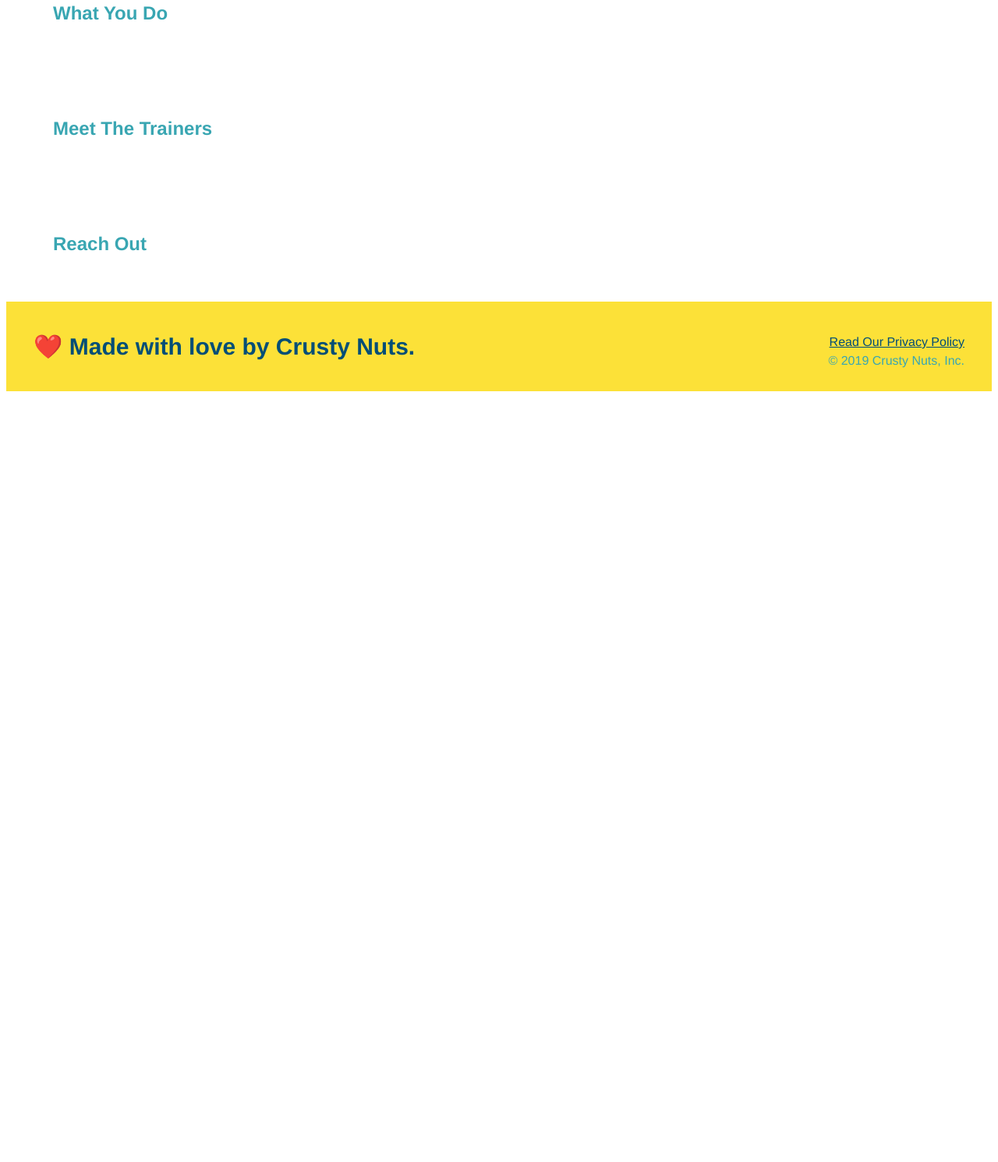
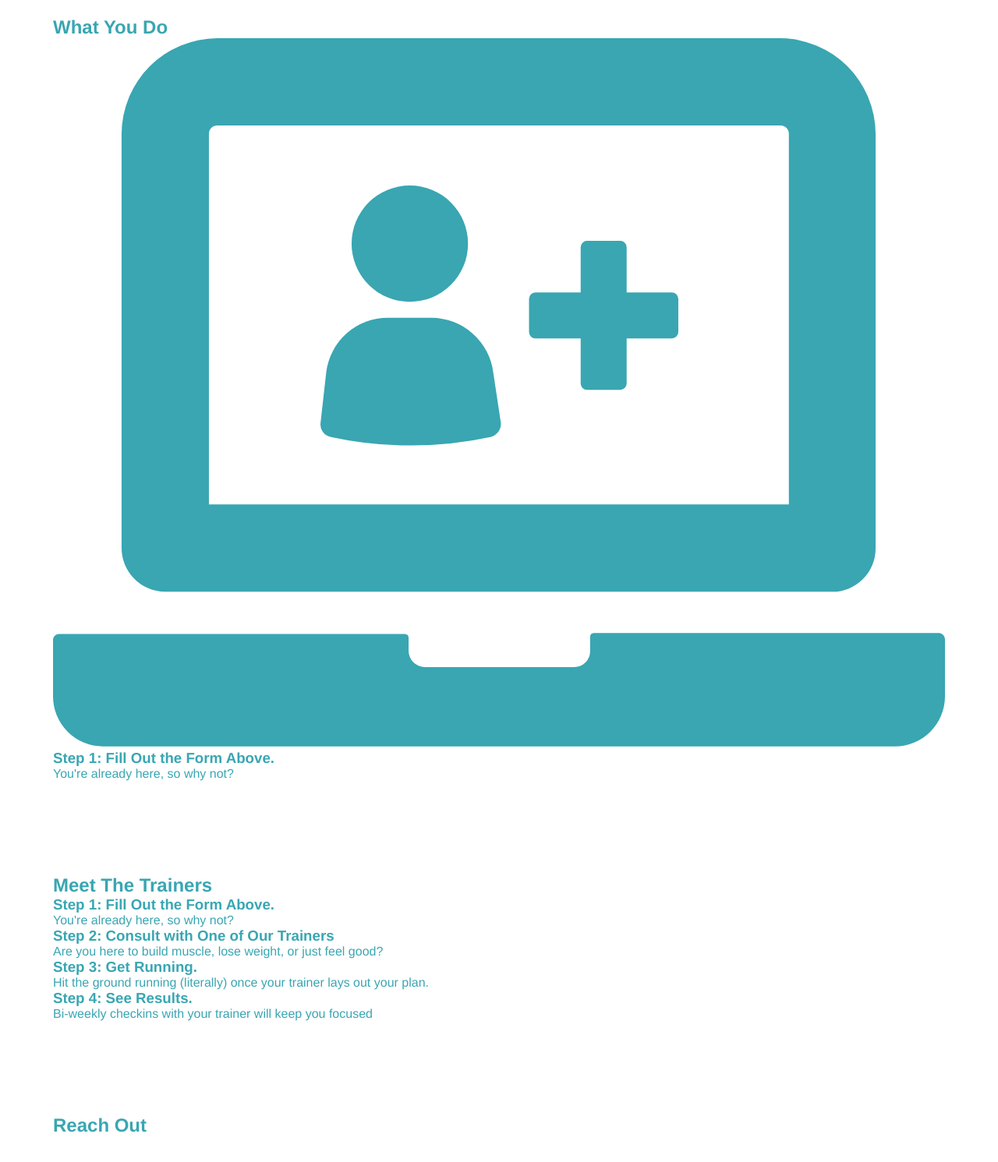
Before and after one commit to saifek2003/run-buddy, a plain HTML site: page index.html in a window 1280 px wide. Shown: the part 895-2386 px from the top of the page at 78% size. Before the commit the page ends 1405 px from the top, so only its background shows below. Drawn offline with Linux system fonts and the light colour scheme.

Commit message:
Icon Images

```diff
--- a/index.html
+++ b/index.html
@@ -101,19 +101,49 @@
 
 
   <!-- "what we do" section -->
-  <section>
+  <section id="what-we-do">
     <h2> What We Do</h2>
+    <p>
+      butcher selfies chambray shabby chic gentrify readymade yr Echo Park XOXO Tumblr normcore Banksy direct t
+    </p>
+
   </section>
 
   <!-- "what you do" section -->
-  <section>
-    <h2> What You Do</h2>
+  <section id="what-you-do">
+    <h2>What You Do</h2>
+<div>
+<!-- insert this img element -->
+<img src="./assets/images/step-1.svg" alt="" />
+<h3>Step 1: Fill Out the Form Above.</h3>
+<p>You're already here, so why not?</p>
+</div>
   </section>
 
   <!-- "meet the trainers" section -->
   <section>
     <h2>Meet The Trainers</h2>
-  </section>
+
+
+    <div>
+      <h3>Step 1: Fill Out the Form Above.</h3>
+      <p>You're already here, so why not?</p>
+    </div>
+
+    <div>
+      <h3>Step 2: Consult with One of Our Trainers</h3>
+      <p> Are you here to build muscle, lose weight, or just feel good?</p>
+    </div>
+<div>
+  <h3>Step 3: Get Running.</h3>
+  <p>Hit the ground running (literally) once your trainer lays out your plan.</p>
+</div>
+
+  <div>
+    <h3>Step 4: See Results.</h3>
+    <p>Bi-weekly checkins with your trainer will keep you focused</p>
+  </div>
+</section>
 
   <!-- "reach out" section -->
   <section>
```
Also changed, not shown: assets/images/step-1.svg (added), assets/images/step-2.svg (added), assets/images/step-3.svg (added), assets/images/step-4.svg (added).
